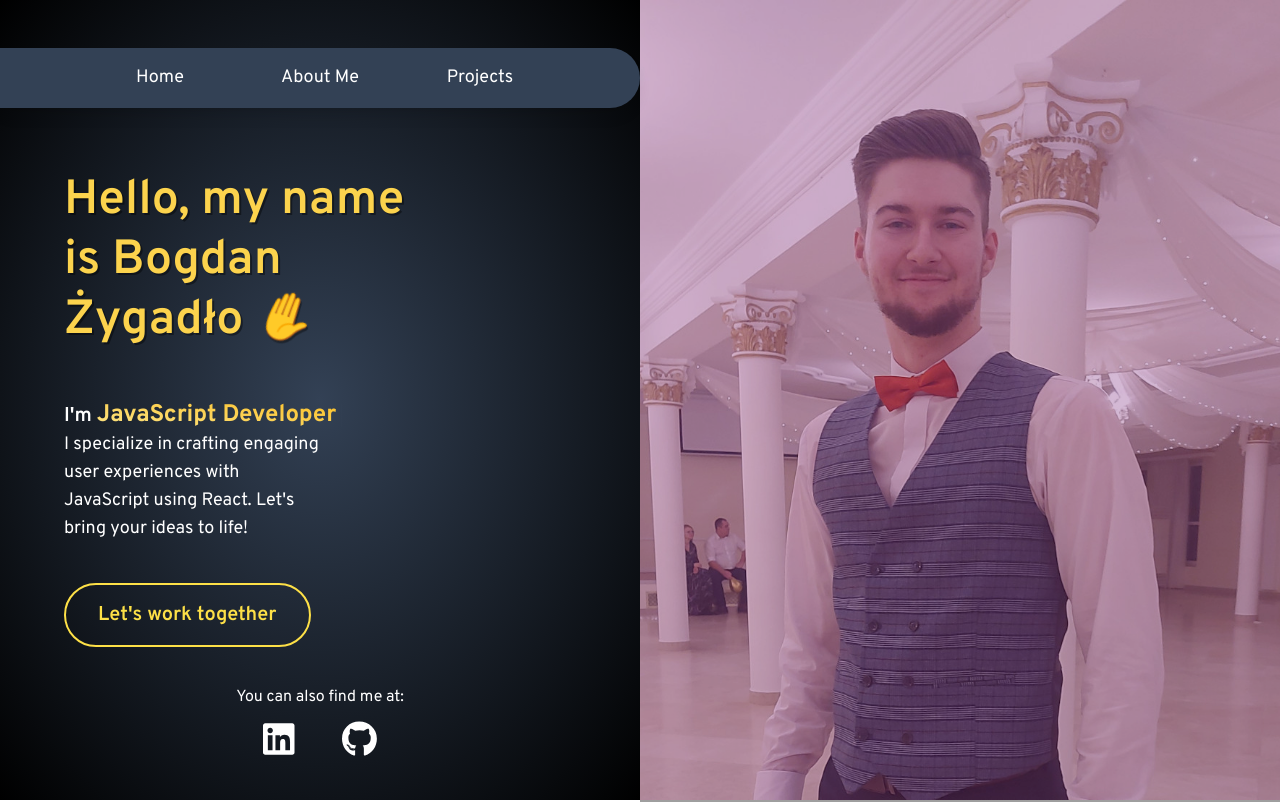
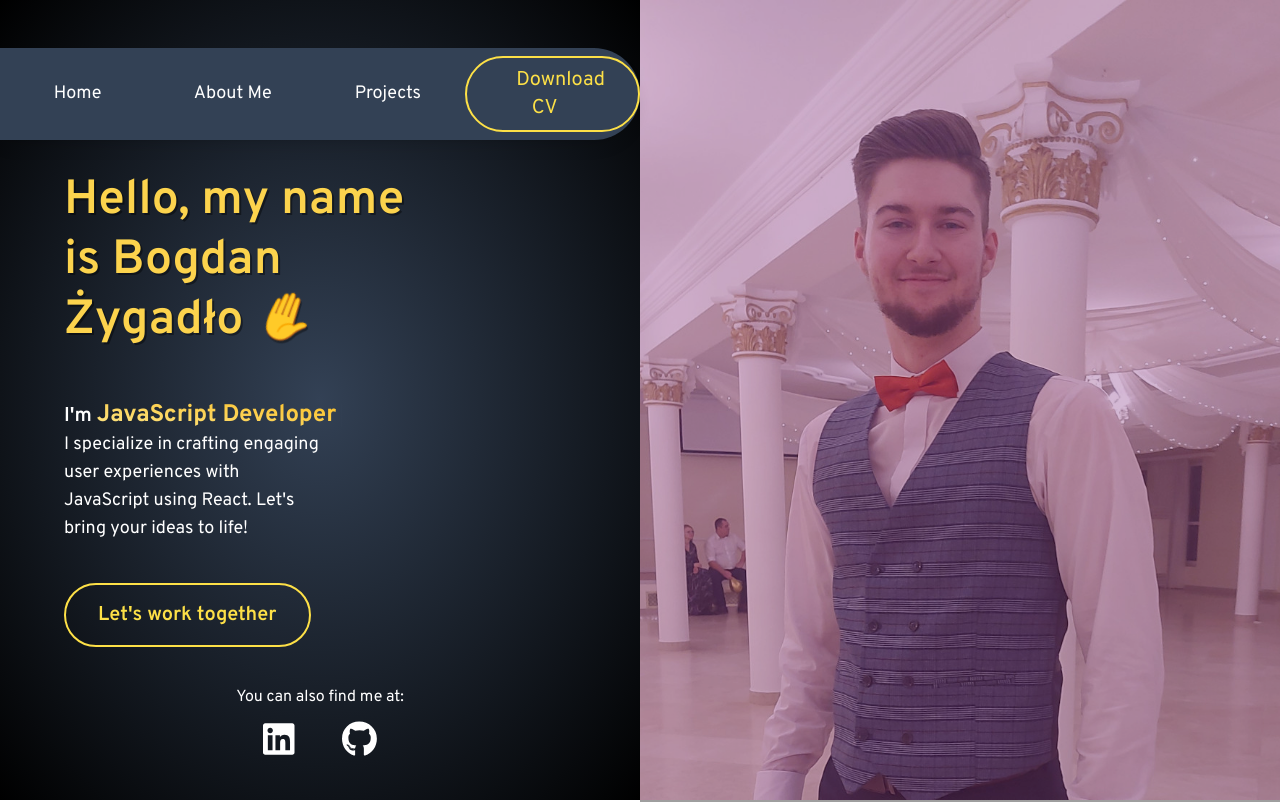
Before and after one commit to SoT03/Portfolio, a Next.js app: page / in a window 1280 px wide. Shown: the top 802 px of the page. Built offline with nearby package versions, Linux system fonts and the light colour scheme; grey boxes are pictures that could not be loaded.

Commit message:
added CV button

```diff
--- a/app/components/Navbar.tsx
+++ b/app/components/Navbar.tsx
@@ -31,8 +31,7 @@ const burgerItems = [
 ];
 
 export default function Navbar() {
-	const [isNavOpen, setIsNavOpen] = useState(false);
-
+	const [isNavOpen, setIsNavOpen] = useState(true);
 
 	return (
 		<nav className='fixed top-0 flex justify-end w-full   bg-transparent   xl:w-1/2 lg:justify-center   z-50'>
@@ -52,12 +51,22 @@ export default function Navbar() {
 					<li
 						onClick={() => setIsNavOpen(!isNavOpen)}
 						key={item.text}
-						className='text-2xl text-white my-2 text-center w-1/2 border-b-2 md:my-6 md:text-3xl md:pb-2 md:w-1/4 lg:border-none lg:pb-0 lg:text-lg  lg:my-4'>
+						className='text-2xl text-white  my-2 text-center w-1/2 border-b-2 md:my-6 md:text-3xl md:pb-2 md:w-1/4 lg:border-none lg:pb-0 lg:text-lg  lg:my-4'>
 						<Link href={item.link} className='py-2 px-4 lg:relative link'>
 							{item.text}
 						</Link>
 					</li>
 				))}
+				<li
+					onClick={() => setIsNavOpen(!isNavOpen)}
+					className='text-2xl py-3 px-4 mt-8 text-yellow-300 border-2 border-yellow-300 rounded-full text-center lg:my-2 lg:text-xl lg:py-2 lg:px-3 hover:bg-yellow-300 hover:text-slate-700 transition-colors duration-300'>
+					<Link
+						href='/files/CV.pdf'
+						target='_blank'
+						className='py-2 px-4  lg:relative '>
+						Download CV
+					</Link>
+				</li>
 			</ul>
 		</nav>
 	);
```
Also changed, not shown: 1 other file (tests, documents, lock files or other folders).
